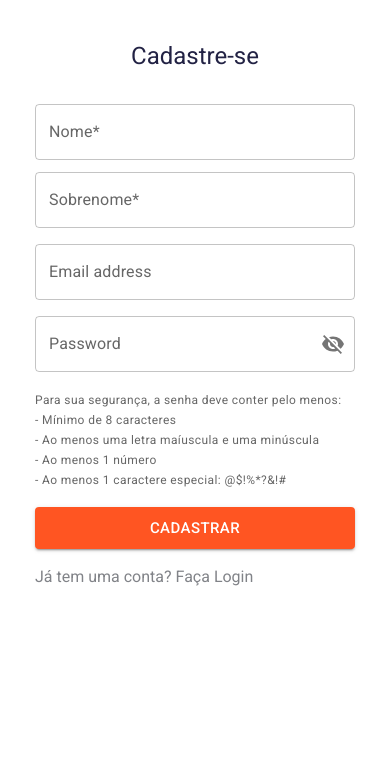
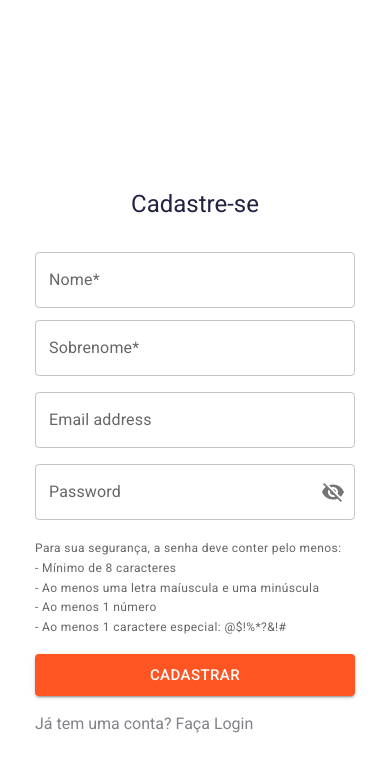
Before and after one commit to Esquadrao-18/orange, a React (Vite) app: page /cadastrar in a window 390 px wide. Shown: the top 770 px of the page. Built offline with nearby package versions, Linux system fonts and the light colour scheme.

Commit message:
style(h3): Corrige aparecimento do titulo da página na versao mobile ao abrir o helpertext

```diff
--- a/src/pages/SignUp/SignUp.jsx
+++ b/src/pages/SignUp/SignUp.jsx
@@ -40,9 +40,9 @@ function SignUp () {
             <Banner src={signUpBanner} />
             </section>
 
-            <section className="flex flex-col justify-center gap-8 items-center mx-auto font-sans: Roboto">
+            <section className="flex flex-col justify-center h-screen mt-10 gap-8 items-center mx-auto font-sans: Roboto">
 
-                <h3 className="text-2xl sm:text-5xl text-[#222244] mt-10 text-nowrap">
+                <h3 className="text-2xl sm:text-5xl text-[#222244]  text-nowrap">
                     Cadastre-se
                 </h3>
 
```
